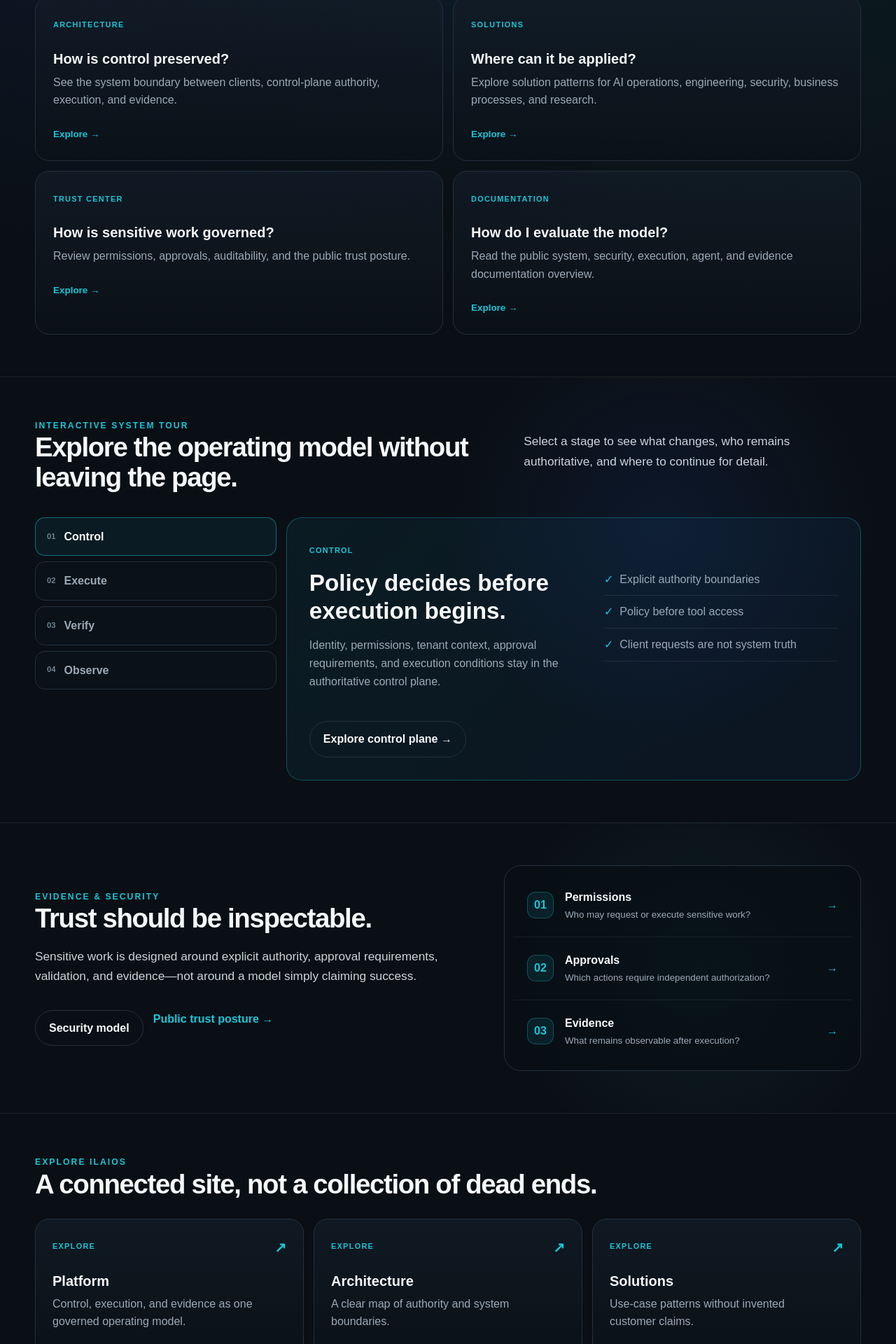
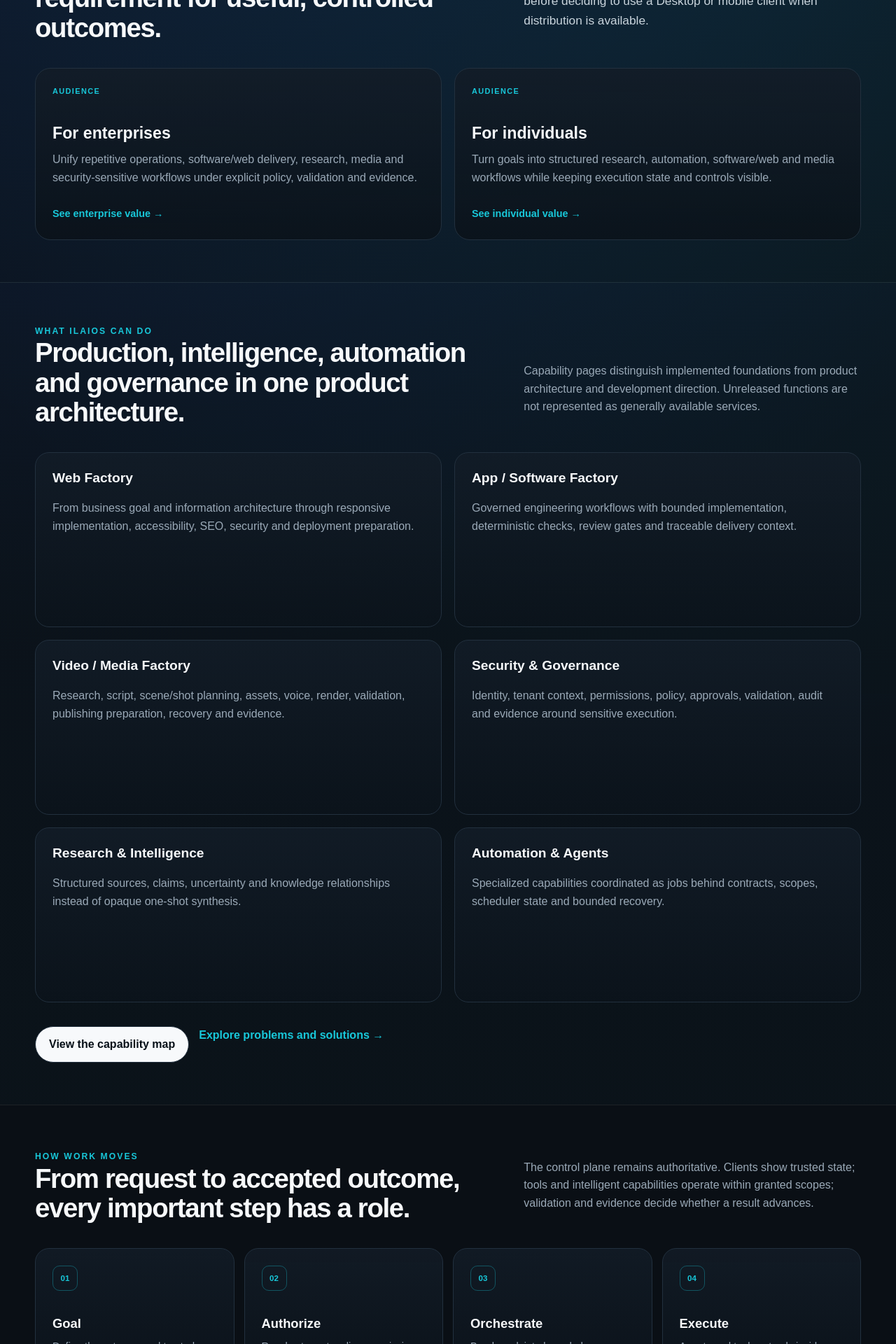
Before and after one commit to Aliturgutt/ilaios, a Next.js app in the folder apps/website/: page / in a window 1280 px wide. Shown: the part 840-2760 px from the top of the page at 70% size. Built offline with nearby package versions, Linux system fonts and the light colour scheme; no server answers.

Commit message:
website: make audience value and product scope explicit on home

```diff
--- a/apps/website/app/page.tsx
+++ b/apps/website/app/page.tsx
@@ -3,23 +3,36 @@
 import Link from "next/link";
 import InteractiveExplorer from "./InteractiveExplorer";
 
-export const metadata: Metadata = { title: "Governed Intelligent Automation", description: "ILAIOS builds governed infrastructure for intelligent automation and autonomous operations.", alternates: { canonical: "/", languages: { en: "/", tr: "/tr", "x-default": "/" } } };
+export const metadata: Metadata = { title: "Governed AI & Digital Operations Platform", description: "ILAIOS turns organizational and individual goals into governed, verifiable workflows across automation, software, web, media, research and security.", alternates: { canonical: "/", languages: { en: "/", tr: "/tr", "x-default": "/" } } };
 
-const pathways = [
-  ["How is control preserved?", "See the system boundary between clients, control-plane authority, execution, and evidence.", "/architecture", "Architecture"],
-  ["Where can it be applied?", "Explore solution patterns for AI operations, engineering, security, business processes, and research.", "/solutions", "Solutions"],
-  ["How is sensitive work governed?", "Review permissions, approvals, auditability, and the public trust posture.", "/trust", "Trust Center"],
-  ["How do I evaluate the model?", "Read the public system, security, execution, agent, and evidence documentation overview.", "/docs", "Documentation"],
+const audience = [
+  ["For enterprises", "Unify repetitive operations, software/web delivery, research, media and security-sensitive workflows under explicit policy, validation and evidence.", "/enterprise", "See enterprise value"],
+  ["For individuals", "Turn goals into structured research, automation, software/web and media workflows while keeping execution state and controls visible.", "/individuals", "See individual value"],
 ] as const;
 
-const destinations = [
-  ["Platform", "Control, execution, and evidence as one governed operating model.", "/platform"], ["Architecture", "A clear map of authority and system boundaries.", "/architecture"], ["Solutions", "Use-case patterns without invented customer claims.", "/solutions"], ["Security", "Permissions, approvals, audit context, and fail-closed design.", "/security"], ["Trust Center", "Public security posture and explicit claim boundaries.", "/trust"], ["Resources", "Short technical perspectives behind the product direction.", "/resources"],
+const capabilityHighlights = [
+  ["Web Factory", "From business goal and information architecture through responsive implementation, accessibility, SEO, security and deployment preparation."],
+  ["App / Software Factory", "Governed engineering workflows with bounded implementation, deterministic checks, review gates and traceable delivery context."],
+  ["Video / Media Factory", "Research, script, scene/shot planning, assets, voice, render, validation, publishing preparation, recovery and evidence."],
+  ["Security & Governance", "Identity, tenant context, permissions, policy, approvals, validation, audit and evidence around sensitive execution."],
+  ["Research & Intelligence", "Structured sources, claims, uncertainty and knowledge relationships instead of opaque one-shot synthesis."],
+  ["Automation & Agents", "Specialized capabilities coordinated as jobs behind contracts, scopes, scheduler state and bounded recovery."],
 ] as const;
 
+const flow = [["01","Goal","Define the outcome and trusted context."],["02","Authorize","Resolve tenant, policy, permissions and approvals."],["03","Orchestrate","Break work into bounded deterministic or intelligent steps."],["04","Execute","Agents and tools act only inside granted scopes."],["05","Validate","Security and acceptance gates decide whether work advances."],["06","Evidence","Keep reviewable context, provenance and validation results."],["07","Deliver","Prepare accepted work for delivery, deployment or publishing."],["08","Recover","Bound retries, expose failures and preserve audit history."]] as const;
+
 export default function Home() { return <>
-  <section className="shell hero hero-refresh"><div className="hero-copy"><div className="eyebrow">Governed intelligent automation</div><h1>Move intelligent work from suggestion to controlled execution.</h1><p className="lead">ILAIOS is developing infrastructure where policy, permissions, validation, and evidence remain explicit while intelligent capabilities assist operational work.</p><div className="actions"><Link className="button" href="#how-it-works">Explore interactively</Link><Link className="button secondary" href="/platform">Platform overview</Link></div><div className="quick-links" aria-label="Quick links"><Link href="/architecture">Architecture</Link><Link href="/solutions">Solutions</Link><Link href="/trust">Trust</Link><Link href="/docs">Docs</Link></div></div><Link className="hero-visual hero-visual-link" href="/architecture" aria-label="Explore ILAIOS architecture"><Image src="/brand/website-hero.jpg" alt="ILAIOS governed automation system visual" width={1920} height={1080} priority sizes="(max-width: 900px) calc(100vw - 32px), 46vw" quality={82} /><span>Explore the system model →</span></Link></section>
-  <section className="section question-section"><div className="shell"><div className="section-heading compact-heading"><div><div className="eyebrow">Start with your question</div><h2>Every major idea has a clear next step.</h2></div><p className="lead small">The site now favors full-card navigation and in-page interaction instead of decorative blocks that lead nowhere.</p></div><div className="pathway-grid">{pathways.map(([title,text,href,label]) => <Link className="pathway-card" href={href} key={href}><span>{label}</span><h3>{title}</h3><p>{text}</p><strong>Explore →</strong></Link>)}</div></div></section>
+  <section className="shell hero hero-refresh"><div className="hero-copy"><div className="eyebrow">AI & digital operations, governed</div><h1>Turn a goal into controlled, verifiable digital work.</h1><p className="lead">ILAIOS is an extensible platform for organizations and individuals who need more than a chatbot: it structures automation, software, web, media, research and security-sensitive work as governed workflows with explicit authority, validation, evidence and recovery.</p><div className="actions"><Link className="button" href="/capabilities">Explore capabilities</Link><Link className="button secondary" href="/core">How the Core works</Link></div><div className="quick-links" aria-label="Quick links"><Link href="/enterprise">Enterprises</Link><Link href="/individuals">Individuals</Link><Link href="/architecture">Architecture</Link><Link href="/security">Security</Link></div></div><Link className="hero-visual hero-visual-link" href="/architecture" aria-label="Explore ILAIOS architecture"><Image src="/brand/website-hero.jpg" alt="ILAIOS governed digital operations system visual" width={1920} height={1080} priority sizes="(max-width: 900px) calc(100vw - 32px), 46vw" quality={82} /><span>Explore the system model →</span></Link></section>
+
+  <section className="section"><div className="shell"><div className="section-heading"><div><div className="eyebrow">Who is it for?</div><h2>Different users. The same requirement for useful, controlled outcomes.</h2></div><p className="lead small">A visitor should be able to start from their problem, understand what ILAIOS does inside, and see how work is controlled before deciding to use a Desktop or mobile client when distribution is available.</p></div><div className="grid two-up">{audience.map(([title,text,href,label])=><Link className="detail-link-card" href={href} key={href}><span>Audience</span><h3>{title}</h3><p>{text}</p><strong>{label} →</strong></Link>)}</div></div></section>
+
+  <section className="section architecture-section"><div className="shell"><div className="section-heading"><div><div className="eyebrow">What ILAIOS can do</div><h2>Production, intelligence, automation and governance in one product architecture.</h2></div><p className="muted">Capability pages distinguish implemented foundations from product architecture and development direction. Unreleased functions are not represented as generally available services.</p></div><div className="grid two-up">{capabilityHighlights.map(([title,text])=><article className="card" key={title}><h3>{title}</h3><p>{text}</p></article>)}</div><div className="actions"><Link className="button" href="/capabilities">View the capability map</Link><Link className="text-link" href="/solutions">Explore problems and solutions →</Link></div></div></section>
+
+  <section className="section"><div className="shell"><div className="section-heading"><div><div className="eyebrow">How work moves</div><h2>From request to accepted outcome, every important step has a role.</h2></div><p className="muted">The control plane remains authoritative. Clients show trusted state; tools and intelligent capabilities operate within granted scopes; validation and evidence decide whether a result advances.</p></div><div className="journey-grid">{flow.map(([n,t,x])=><article className="journey-card" key={n}><span>{n}</span><h3>{t}</h3><p>{x}</p></article>)}</div><div className="actions"><Link className="button secondary" href="/core">Explore ILAIOS Core</Link><Link className="button secondary" href="/security">Security model</Link><Link className="text-link" href="/platform/evidence">Evidence model →</Link></div></div></section>
+
   <InteractiveExplorer locale="en" />
-  <section className="section evidence-section"><div className="shell evidence-grid"><div><div className="eyebrow">Evidence & security</div><h2>Trust should be inspectable.</h2><p className="lead small">Sensitive work is designed around explicit authority, approval requirements, validation, and evidence—not around a model simply claiming success.</p><div className="actions"><Link className="button secondary" href="/security">Security model</Link><Link className="text-link" href="/trust">Public trust posture →</Link></div></div><div className="evidence-panel"><Link className="evidence-row" href="/security/permissions"><span className="evidence-icon">01</span><div><strong>Permissions</strong><small>Who may request or execute sensitive work?</small></div><b>→</b></Link><Link className="evidence-row" href="/security/approvals"><span className="evidence-icon">02</span><div><strong>Approvals</strong><small>Which actions require independent authorization?</small></div><b>→</b></Link><Link className="evidence-row" href="/platform/evidence"><span className="evidence-icon">03</span><div><strong>Evidence</strong><small>What remains observable after execution?</small></div><b>→</b></Link></div></div></section>
-  <section className="section"><div className="shell"><div className="eyebrow">Explore ILAIOS</div><h2>A connected site, not a collection of dead ends.</h2><div className="destination-grid">{destinations.map(([title,text,href]) => <Link className="destination-card" href={href} key={href}><div><span>Explore</span><h3>{title}</h3><p>{text}</p></div><strong aria-hidden="true">↗</strong></Link>)}</div></div></section>
+
+  <section className="section evidence-section"><div className="shell evidence-grid"><div><div className="eyebrow">Why the Core matters</div><h2>Reliability is a control problem, not a promise of zero errors.</h2><p className="lead small">No complex system can guarantee that errors never occur. ILAIOS instead separates context, authority, tool access, validation, evidence, confidence, approvals and bounded recovery so failures are less likely to remain silent or uncontrolled.</p><div className="actions"><Link className="button secondary" href="/core">Core foundations</Link><Link className="text-link" href="/trust">Public trust posture →</Link></div></div><div className="evidence-panel"><Link className="evidence-row" href="/security/permissions"><span className="evidence-icon">01</span><div><strong>Authority</strong><small>Who may request, approve or execute sensitive work?</small></div><b>→</b></Link><Link className="evidence-row" href="/platform/validation"><span className="evidence-icon">02</span><div><strong>Validation</strong><small>What deterministic checks must pass before acceptance?</small></div><b>→</b></Link><Link className="evidence-row" href="/platform/evidence"><span className="evidence-icon">03</span><div><strong>Evidence</strong><small>What reviewable context remains after execution?</small></div><b>→</b></Link></div></div></section>
+
+  <section className="section"><div className="shell callout"><div><div className="eyebrow">Product experience</div><h2>Desktop and mobile are control surfaces for the same authoritative platform.</h2><p className="muted">The Windows-first Desktop client is designed as a secure projection of backend/control-plane state for jobs, approvals, progress and verified evidence. Store availability will only be shown when external distribution is actually live.</p></div><div className="actions"><Link className="button" href="/docs">Read product documentation</Link><Link className="button secondary" href="/contact">Contact ILAIOS</Link></div></div></section>
 </>; }
```
